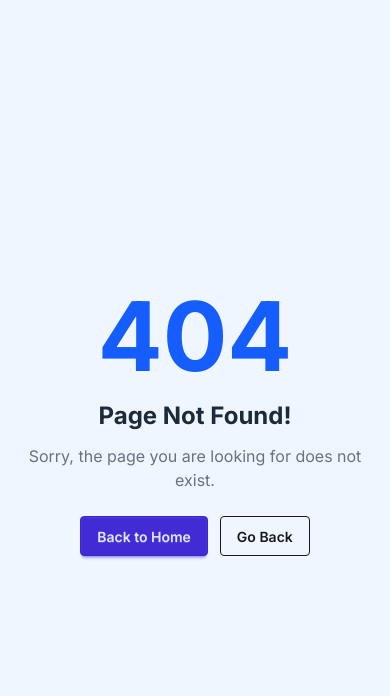
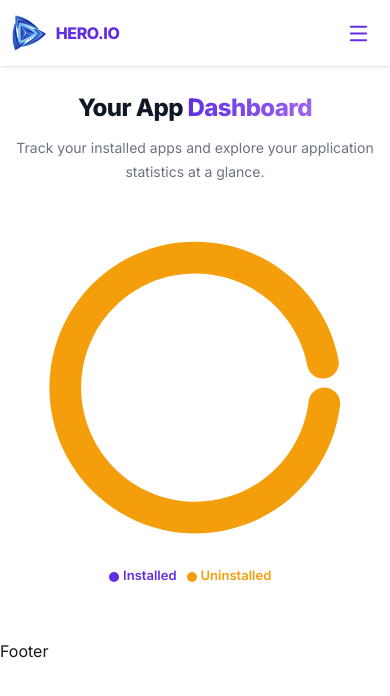
Before and after one commit to bayjid-alom/hero.io, a React (Vite) app: page /dashboard in a window 390 px wide. Before the commit this address had no page. Shown: the top 696 px of the page. Built offline with nearby package versions, Linux system fonts and the light colour scheme.

Commit message:
Implement responsive app installation statistics dashboard

```diff
--- a/src/components/shared/Navbar.jsx
+++ b/src/components/shared/Navbar.jsx
@@ -12,7 +12,8 @@ const Navbar = () => {
     const navLinks = [
         { path: '/', name: 'Home' },
         { path: '/apps', name: 'Apps' },
-        { path: '/installed-apps', name: 'Installation' }
+        { path: '/installed-apps', name: 'Installation' },
+        { path: '/dashboard', name: 'Dashboard' },
     ];
 
     return (
--- /dev/null
+++ b/src/pages/dashboard/Dashboard.jsx
@@ -0,0 +1,110 @@
+import React, { useContext } from 'react';
+import { PieChart, Pie, Legend, Tooltip } from 'recharts';
+import { InstalledAppsContext } from '../../context/InstalledAppsProvider';
+import useApps from '../../hooks/useApps';
+
+
+const Dashboard = () => {
+
+    const { installedApps } = useContext(InstalledAppsContext);
+    const { apps } = useApps();
+    console.log(apps, "apps");
+
+
+    const installedLen = installedApps.length
+    const unInstalledApps = apps.length - installedLen;
+
+
+    const data = [
+        { name: 'Installed', value: installedLen, fill: '#632EE3' },
+        { name: 'Uninstalled', value: unInstalledApps, fill: '#F59E0B' },
+    ];
+
+
+
+
+    return (
+        <section className='mx-auto w-[94%] md:w-[92%] lg:w-[90%] my-8 mb-12 md:mb-16'>
+            {/* Section Heading */}
+            <div className="mb-10 text-center">
+
+                <h2 className="mt-4 text-2xl font-extrabold tracking-tight text-gray-900 md:text-3xl lg:text-4xl">
+                    Your App <span className="bg-gradient-to-r from-[#632EE3] to-[#9F62F2] bg-clip-text text-transparent">Dashboard</span>
+                </h2>
+
+                <p className="mx-auto mt-3 max-w-xl text-sm leading-6 text-gray-500 md:text-base">
+                    Track your installed apps and explore your application statistics at a glance.
+                </p>
+            </div>
+
+
+
+
+
+
+            <div className="flex justify-center">
+                <PieChart
+                    style={{
+                        width: '100%',
+                        maxWidth: '500px',
+                        maxHeight: '70vh',
+                        aspectRatio: 1
+                    }}
+                    responsive
+                >
+                    <Pie
+                        data={data}
+                        innerRadius="72%"
+                        outerRadius="92%"
+                        cornerRadius="50%"
+                        paddingAngle={4}
+                        dataKey="value"
+                        stroke="none"
+                        isAnimationActive={true}
+                        animationDuration={1000}
+                    />
+
+                    <Legend
+                        verticalAlign="bottom"
+                        align="center"
+                        iconType="circle"
+                        iconSize={10}
+                        wrapperStyle={{
+                            paddingTop: '20px',
+                            fontSize: '13px',
+                            fontWeight: '600'
+                        }}
+                    />
+
+                    <Tooltip
+                        contentStyle={{
+                            backgroundColor: '#1E1B4B',
+                            border: '1px solid #632EE3',
+                            borderRadius: '12px',
+                            padding: '12px 16px',
+                            boxShadow: '0 8px 25px rgba(99,46,227,0.2)'
+                        }}
+                        itemStyle={{
+                            color: '#FFFFFF',
+                            fontSize: '13px',
+                            fontWeight: '600'
+                        }}
+                        labelStyle={{
+                            color: '#C4B5FD',
+                            fontSize: '13px',
+                            fontWeight: '700',
+                            marginBottom: '5px'
+                        }}
+                        cursor={false}
+                        animationDuration={200}
+                    />
+                </PieChart>
+            </div>
+
+
+
+        </section>
+    );
+};
+
+export default Dashboard;
--- a/src/router/Routes.jsx
+++ b/src/router/Routes.jsx
@@ -5,6 +5,7 @@ import Apps from "../pages/apps/Apps";
 import InstallApps from "../pages/installApps/InstallApps";
 import NotFoundPage from "../pages/notFountPage/NotFoundPage";
 import AppDetails from "../pages/appDetails/AppDetails";
+import Dashboard from "../pages/dashboard/Dashboard";
 
 export const router = createBrowserRouter([
     {
@@ -27,6 +28,10 @@ export const router = createBrowserRouter([
             {
                 path: '/installed-apps',
                 Component: InstallApps
+            },
+            {
+                path: "/dashboard",
+                Component: Dashboard
             }
         ],
         errorElement: <NotFoundPage></NotFoundPage>
```
